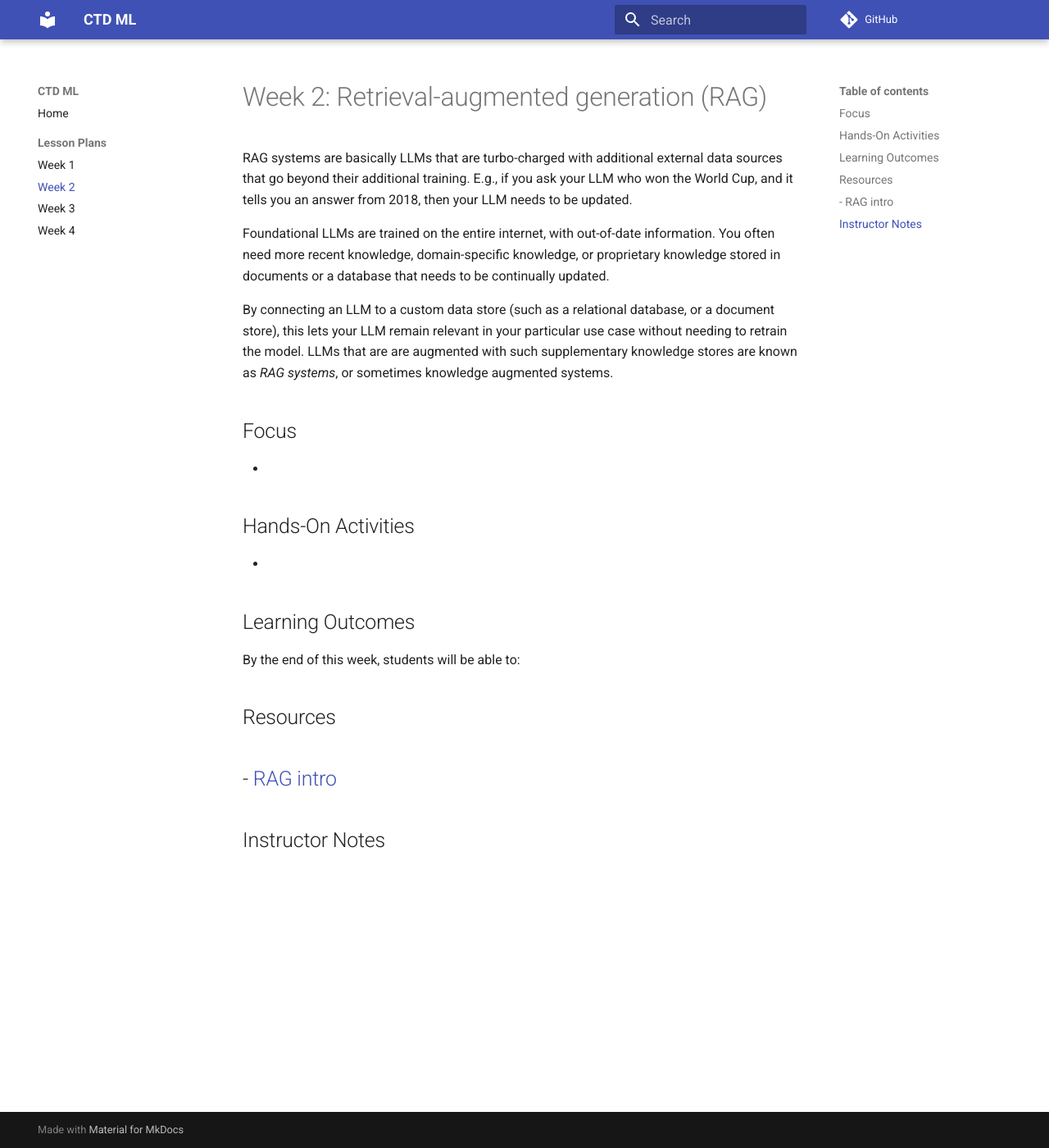
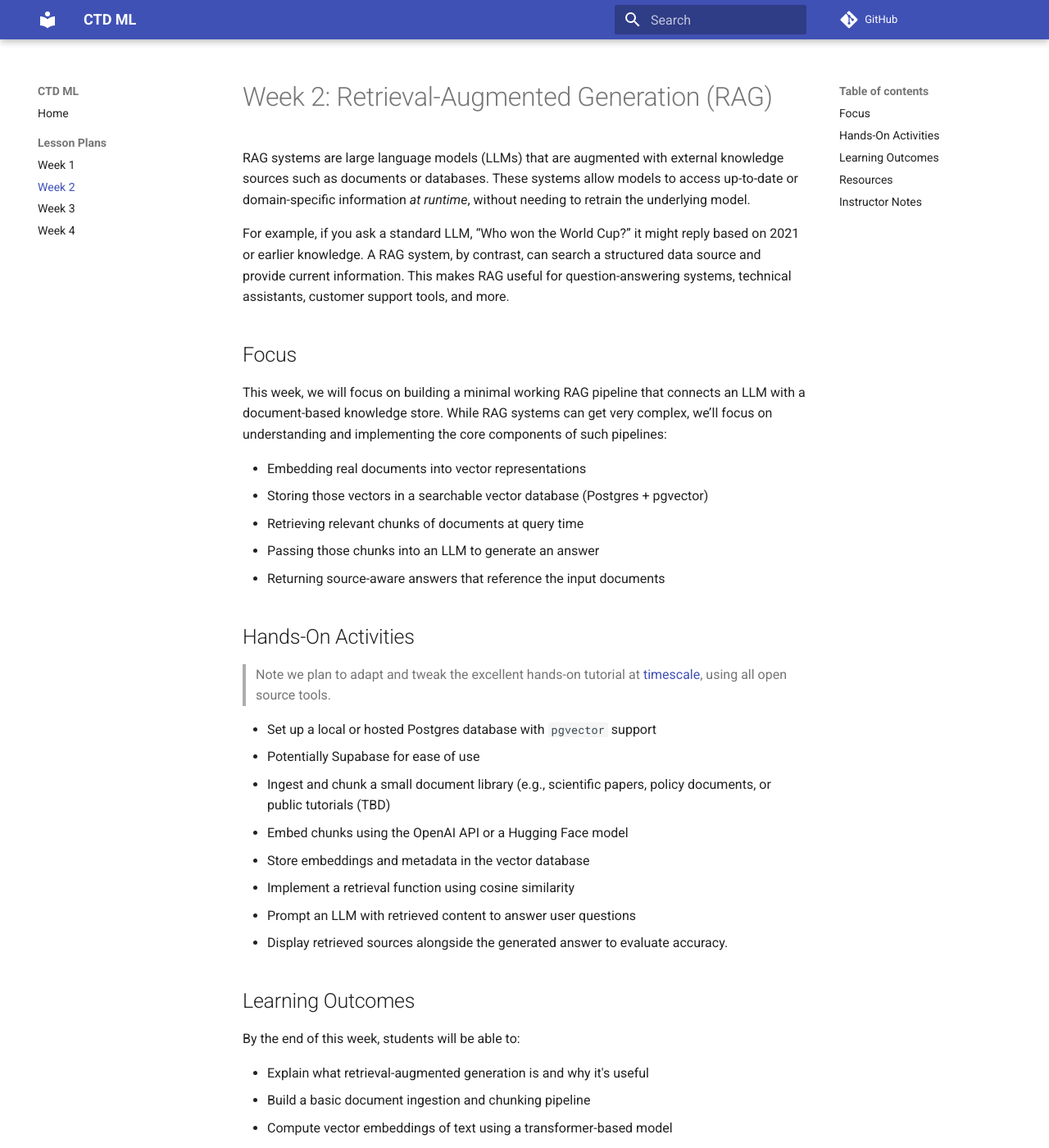
Before and after one commit to EricThomson/ctdai, an MkDocs documentation site: the page built from docs/week2.md, in a window 1280 px wide and 1400 px high. Shown: the whole window at 82% size. Built offline with MkDocs 1.6.1 and Material for MkDocs 9.7.7, drawn with Linux system fonts in a browser that asks for light colours; comment, search, counter and statistics services are not loaded; some of the changed text lies outside the part shown.

Commit message:
added details for rag lesson

```diff
--- a/docs/week2.md
+++ b/docs/week2.md
@@ -1,23 +1,55 @@
-# Week 2: Retrieval-augmented generation (RAG)
+# Week 2: Retrieval-Augmented Generation (RAG)
 
-RAG systems are basically LLMs that are turbo-charged with additional external data sources that go beyond their additional training. E.g., if you ask your LLM who won the World Cup, and it tells you an answer from 2018, then your LLM needs to be updated.
+RAG systems are large language models (LLMs) that are augmented with external knowledge sources such as documents or databases. These systems allow models to access up-to-date or domain-specific information *at runtime*, without needing to retrain the underlying model.
 
-Foundational LLMs are trained on the entire internet, with out-of-date information. You often  need more recent knowledge, domain-specific knowledge, or proprietary knowledge stored in documents or a database that needs to be continually updated.
-
-By connecting an LLM to a custom data store (such as a relational database, or a document store), this lets your LLM remain relevant in your particular use case without needing to retrain the model. LLMs that are are augmented with such supplementary knowledge stores are known as *RAG systems*, or sometimes knowledge augmented systems.
+For example, if you ask a standard LLM, “Who won the World Cup?” it might reply based on 2021 or earlier knowledge. A RAG system, by contrast, can search a structured data source and provide current information. This makes RAG useful for question-answering systems, technical assistants, customer support tools, and more.
 
 ## Focus
--
+This week, we will focus on building a minimal working RAG pipeline that connects an LLM with a document-based knowledge store. While RAG systems can get very complex, we’ll focus on understanding and implementing the core components of such pipelines:
+
+- Embedding real documents into vector representations
+- Storing those vectors in a searchable vector database (Postgres + pgvector)
+- Retrieving relevant chunks of documents at query time
+- Passing those chunks into an LLM to generate an answer
+- Returning source-aware answers that reference the input documents
 
 ## Hands-On Activities
--
+> Note we plan to adapt and tweak the excellent hands-on tutorial at
+[timescale](https://www.timescale.com/blog/how-to-build-llm-applications-with-pgvector-vector-store-in-langchain), using all open source tools.
+
+- Set up a local or hosted Postgres database with `pgvector` support
+  - Potentially Supabase for ease of use
+- Ingest and chunk a small document library (e.g., scientific papers, policy documents, or public tutorials (TBD)
+- Embed chunks using the OpenAI API or a Hugging Face model
+- Store embeddings and metadata in the vector database
+- Implement a retrieval function using cosine similarity
+- Prompt an LLM with retrieved content to answer user questions
+- Display retrieved sources alongside the generated answer to evaluate accuracy.
 
 ## Learning Outcomes
 By the end of this week, students will be able to:
 
+- Explain what retrieval-augmented generation is and why it's useful
+- Build a basic document ingestion and chunking pipeline
+- Compute vector embeddings of text using a transformer-based model
+- Store and query embeddings using Postgres (maybe w/Supabase) + pgvector
+- Retrieve relevant documents and use them to prompt an LLM
+- Distinguish grounded responses from hallucinations based on citation
+- Explain the difference between retrieval (finding relevant chunks) and generation (answering questions based on them).
+- Be sure students understand the difference between *retrieval* and *generation*. Retrieval handles finding relevant chunks, generation handles answering the question based on them.
+- Swap in their own documents and fine-tune retrieval behavior (this would be a great HW assignment for Week 2, maybe coupled with gradio or streamlit app).
+
 
 ## Resources
-- [RAG intro](https://aws.amazon.com/what-is/retrieval-augmented-generation/)
--
+- [AWS: What is RAG?](https://aws.amazon.com/what-is/retrieval-augmented-generation/)
+- [Timescale RAG Tutorial](https://www.timescale.com/blog/how-to-build-llm-applications-with-pgvector-vector-store-in-langchain)
+- [Supabase Blog: OpenAI Embeddings + pgvector](https://supabase.com/blog/openai-embeddings-postgres-vector)
+- [LlamaIndex: Understanding RAG](https://docs.llamaindex.ai/en/stable/understanding/rag/)
+- [Building RAG with Ollama](https://www.youtube.com/watch?v=GWB9ApTPTv4)
 
 ## Instructor Notes
+Beware overcomplication and premature optimization: it's tempting to add additional bells and whistles with RAG pipelines, but let's try to really focus on the essentials (the why and the how).
+
+We’ll want to provide a small curated library of documents, we'll need to think about this (which for lesson, which to recommend for assignment). E.g., public scientific papers or abstracts (e.g., from arXiv). But maybe something more aligned with CTD values, or even CTD curriculum content (maybe CTD course curricula so we could ask questions about specific courses how the curriculum works, etc). This allows students to build a domain-specific assistant that can answer questions about real material they care about.
+
+On the RDS. Supabase setup is the simplest on-ramp to vector storage, but we can think about whether to go with directly setting up a postgres server. It would reinforce DB ideas from Python 100, but mroe real-world (they used sqlite in P100 but that's not an industry standard).
```
Also changed, not shown: docs/week1.md (+1 -1 lines).
